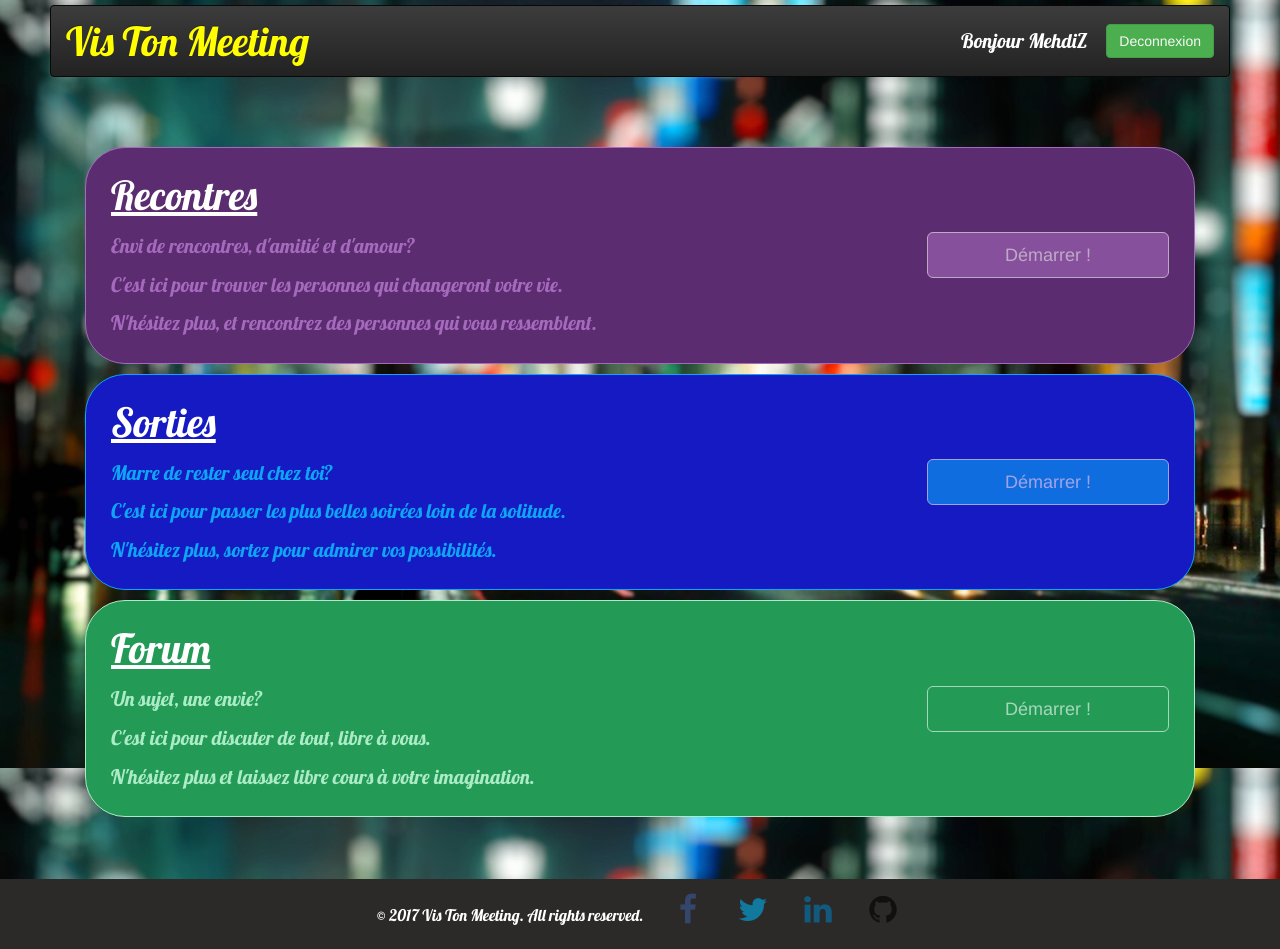
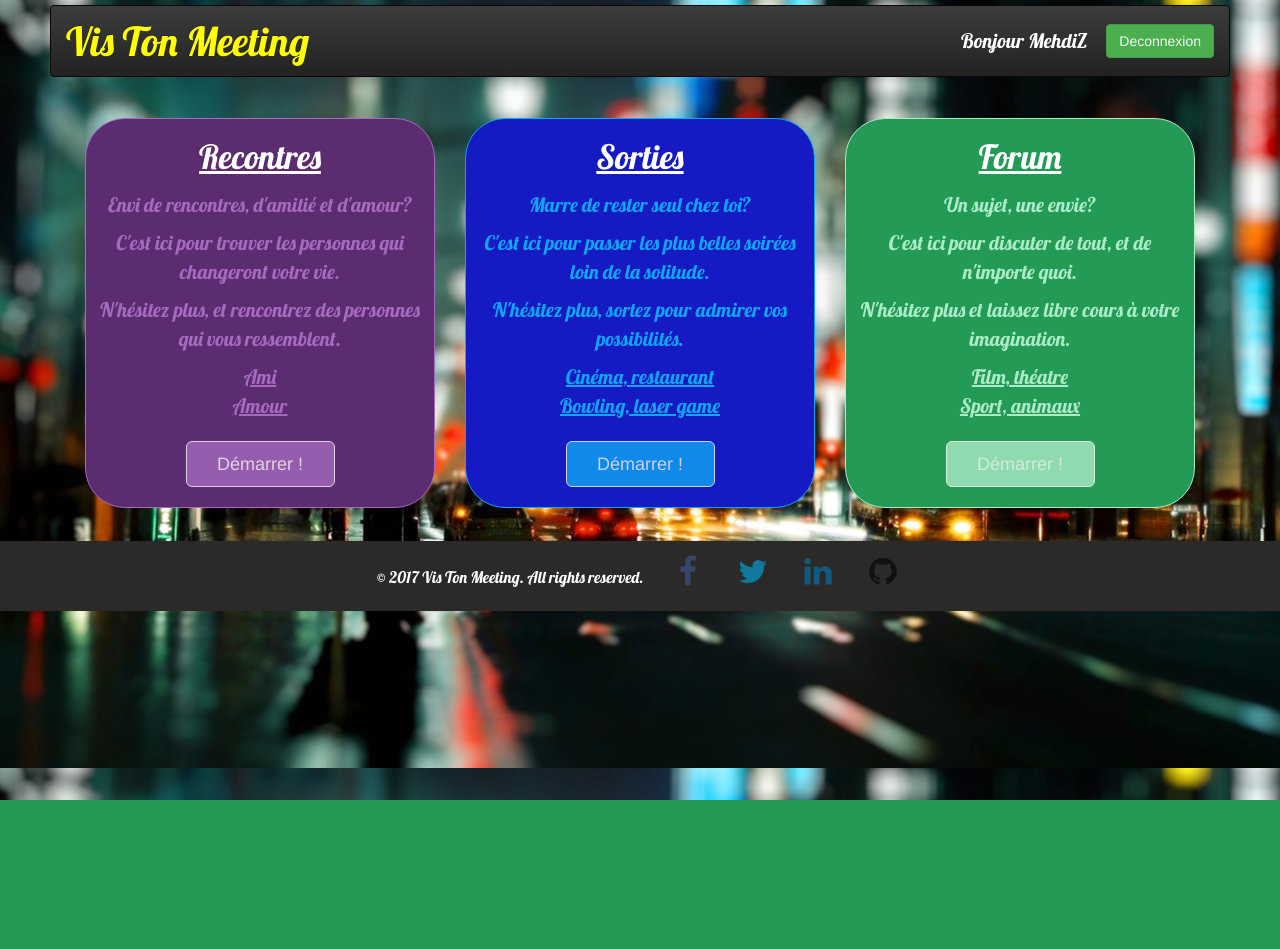
Before and after one commit to Mehdi66410/ArchiWeb, a Django app: page /index/deconnexion in a window 1280 px wide. After the commit the page ends 800 px from the top, so only its background shows below. Run offline with Django 3.2, Linux system fonts and the light colour scheme; a user stored in the database is signed in; some libraries are stand-ins or nearby versions.

Commit message:
amelioration css

```diff
--- a/socialnetwork/static/css/base.css
+++ b/socialnetwork/static/css/base.css
@@ -34,6 +34,7 @@
 header{
     padding: 50px;
     padding-top: 5px;
+    padding-bottom: 0px;
 }
 
 body{
@@ -45,7 +46,7 @@ body{
 
 .footer{
     background-color: #2B2A29;
-    margin-top: 48px;
+    margin-top: 12px;
     position: relative;
     bottom: 0;
     width: 100%;
--- a/socialnetwork/static/css/menu.css
+++ b/socialnetwork/static/css/menu.css
@@ -1,10 +1,11 @@
 .bs-calltoaction{
-    position: relative;
     width:auto;
-    padding: 15px 25px;
+    height: auto;
+    padding: 10px;
     border: 1px solid black;
-    margin-bottom: 10px;
     border-radius: 40px;
+    margin-top: 21px;
+    margin-bottom: 21px;
 }
 
 .bs-calltoaction > .row{
@@ -27,15 +28,17 @@
 .cta-title{
     margin: 0 auto 15px;
     padding: 0;
-    font-size: 30pt;
+    font-size: 25pt;
     font-family: 'Lobster', cursive;
     text-decoration: underline;
+    text-align: center;
 }
 
 .cta-desc{
     padding: 0;
     font-size: 15pt;
     font-family: 'Lobster', cursive;
+    text-align: center;
 }
 
 .cta-desc p:last-child{
@@ -76,7 +79,7 @@
     color: #FFFFFF;
     background-color: #A569BD;
     border-color: #FFFFFF ;
-    opacity: 0.6;
+    opacity: 0.8;
 }
 .btn-r:hover{
     color: #FFFFFF ;
@@ -87,7 +90,7 @@
 .bs-calltoaction.bs-calltoaction-s{
     color: #0ea5f5  ;
     background-color: #151ac2 ;
-    border-color: #0ea5f5  ;
+    border-color: #0ea5f5;
 }
 .bs-calltoaction.bs-calltoaction-s .cta-title{
     color: #FFFFFF ;
@@ -96,7 +99,7 @@
     color: #FFFFFF;
     background-color: #0ea5f5;
     border-color: #FFFFFF ;
-    opacity: 0.6;
+    opacity: 0.8;
 }
 .btn-s:hover{
     color: #FFFFFF;
@@ -114,8 +117,9 @@
 }
 .btn-f{
     color: #FFFFFF;
+    background-color: #ABEBC6 ;
     border-color: #FFFFFF;
-    opacity: 0.6;
+    opacity: 0.8;
 }
 .btn-f:hover{
     color: #FFFFFF;
--- a/socialnetwork/templates/socialnetwork/base.html
+++ b/socialnetwork/templates/socialnetwork/base.html
@@ -41,7 +41,7 @@
             <a href="https://facebook.com"/><i class="fa fa-facebook fa-2x fa-fw"></i></a>
             <a href="https://twitter.com"/><i class="fa fa-twitter fa-2x fa-fw"></i></a>
             <a href="https://linkedin.com"/><i class="fa fa-linkedin fa-2x fa-fw"></i></a>
-            <a href="https://github.com/"><i class="fa fa-github fa-2x fa-fw"></i></a></li>
+            <a href="https://github.com/Hactogeek/ArchiWeb"><i class="fa fa-github fa-2x fa-fw"></i></a></li>
          </div>
     </footer>
 </body>
--- a/socialnetwork/templates/socialnetwork/menu.html
+++ b/socialnetwork/templates/socialnetwork/menu.html
@@ -30,56 +30,72 @@
 <link rel="stylesheet" href="{% static 'css/menu.css' %}">
 
     <div class="container">
-            <div class="col-sm-12">
+            <div class="col-sm-4">
                 <div class="bs-calltoaction bs-calltoaction-r">
                     <div class="row">
-                        <div class="col-md-9 cta-contents">
+                        <div class="col-md-12 cta-contents">
                             <h1 class="cta-title">Recontres</h1>
                             <div class="cta-desc">
                                 <p>Envi de rencontres, d'amitié et d'amour?</p>
                                 <p>C'est ici pour trouver les personnes qui changeront votre vie.</p>
                                 <p>N'hésitez plus, et rencontrez des personnes qui vous ressemblent.</p>
+                                <u>Ami</u>
+                                <br>
+                                <u>Amour</u>
                             </div>
                         </div>
-                        <div class="col-md-3 cta-button">
+                    </div>
+                    <div class="row">
+                        <div class="col-sm-offset-3 col-md-6 cta-button">
                             <a href="/index/rencontre" class="btn btn-lg btn-block btn-r">Démarrer !</a>
                         </div>
-                     </div>
+                    </div>
                 </div>
+            </div>
+            <div class="col-sm-4">
                 <div class="bs-calltoaction bs-calltoaction-s">
                     <div class="row">
-                        <div class="col-md-9 cta-contents">
+                        <div class="col-md-12 cta-contents">
                             <h1 class="cta-title">Sorties</h1>
                             <div class="cta-desc">
                                 <p>Marre de rester seul chez toi?</p>
                                 <p>C'est ici pour passer les plus belles soirées loin de la solitude.</p>
                                 <p>N'hésitez plus, sortez pour admirer vos possibilités.</p>
+                                <u>Cinéma, restaurant</u>
+                                <br>
+                                <u>Bowling, laser game</u>
                             </div>
                         </div>
-                        <div class="col-md-3 cta-button">
+                    </div>
+                    <div class="row">
+                        <div class="col-sm-offset-3 col-md-6 cta-button">
                             <a href="/index/sortie" class="btn btn-lg btn-block btn-s">Démarrer !</a>
                         </div>
-                     </div>
+                    </div>
                 </div>
-            </form>
-
-            <form action="forum" method="post">
+            </div>
+            <div class="col-sm-4">
                 <div class="bs-calltoaction bs-calltoaction-f">
                     <div class="row">
-                        <div class="col-md-9 cta-contents">
+                        <div class="col-md-12 cta-contents">
                             <h1 class="cta-title">Forum</h1>
                             <div class="cta-desc">
                                 <p>Un sujet, une envie?</p>
-                                <p>C'est ici pour discuter de tout, libre à vous.</p>
+                                <p>C'est ici pour discuter de tout, et de n'importe quoi.</p>
                                 <p>N'hésitez plus et laissez libre cours à votre imagination.</p>
+                                <u>Film, théatre</u>
+                                <br>
+                                <u>Sport, animaux</u>
                             </div>
                         </div>
-                        <div class="col-md-3 cta-button">
+                    </div>
+                    <div class="row">
+                        <div class="col-sm-offset-3 col-md-6 cta-button">
                             <a href="/index/forum" class="btn btn-lg btn-block btn-f">Démarrer !</a>
                         </div>
-                     </div>
+                    </div>
                 </div>
-            </form>
+            </div>
             </div>
         </div>
 {% endblock content %}
```
Also changed, not shown: socialnetwork/static/css/index.css (+20 -21 lines), socialnetwork/templates/socialnetwork/index.html (+3 -6 lines).
